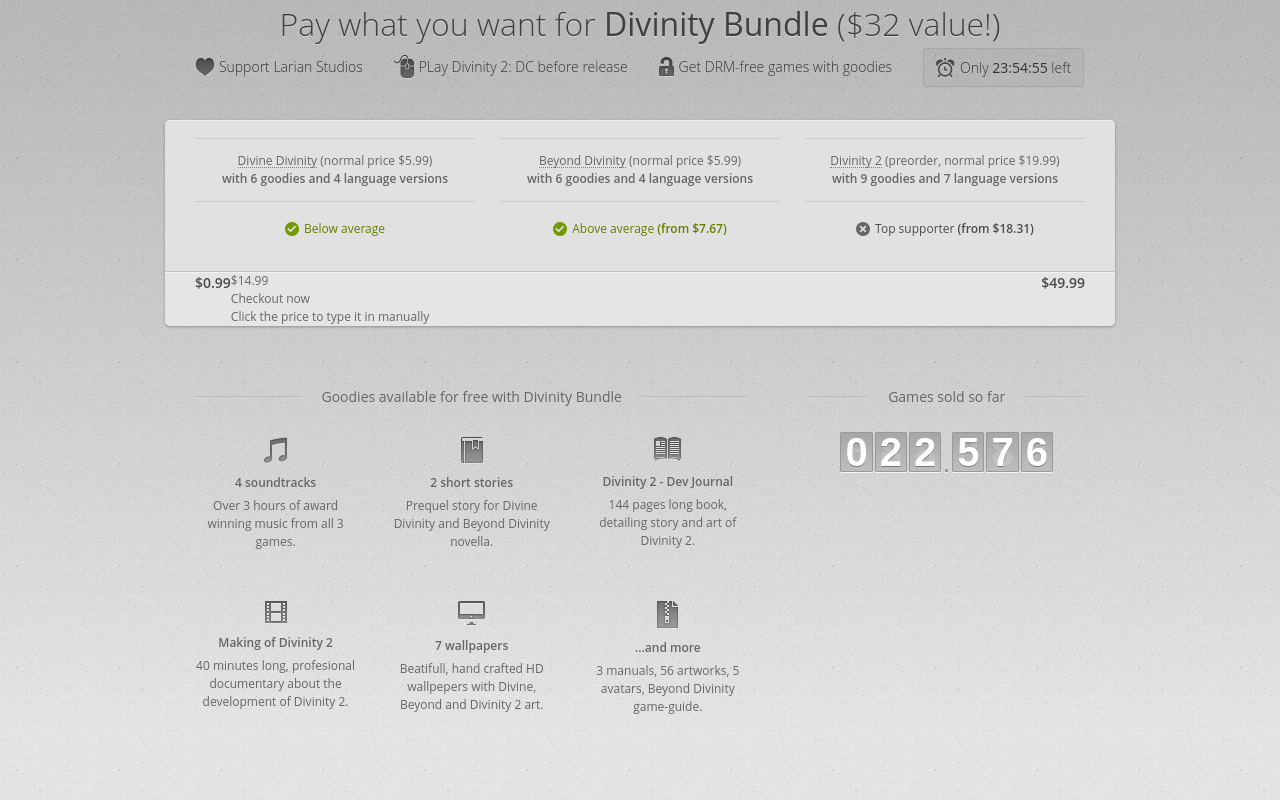
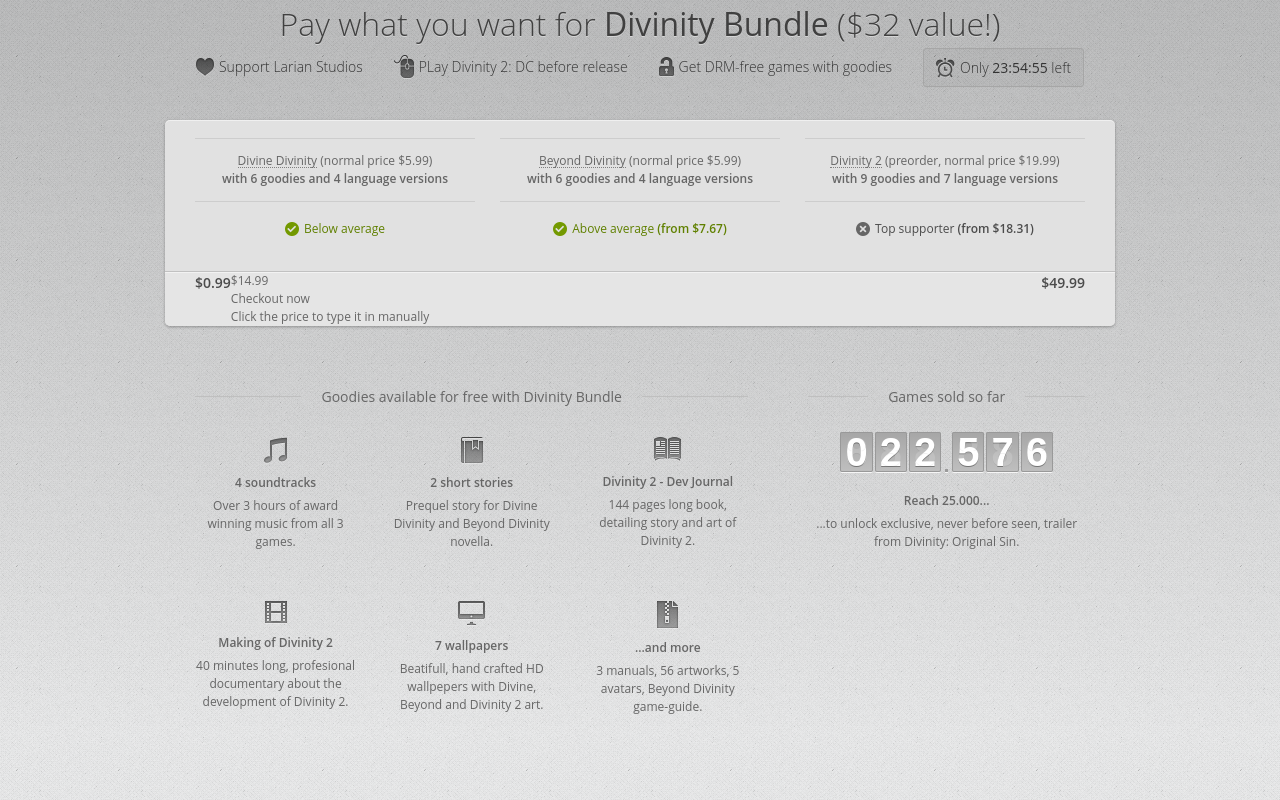
Before and after one commit to abderrahmane-tj/gog-front-end-task, a React (Create React App) app: page / in a window 1280 px wide. Built offline with nearby package versions, Linux system fonts and the light colour scheme.

Commit message:
add In Progress

```diff
--- a/src/scripts/components/Goals.jsx
+++ b/src/scripts/components/Goals.jsx
@@ -14,6 +14,10 @@ export default function Goals() {
           <div className="digit">6</div>
         </div>
       </div>
+      <div className="in-progress">
+        <div className="short">Reach 25.000...</div>
+        <div className="description">...to unlock exclusive, never before seen, trailer from Divinity: Original Sin.</div>
+      </div>
     </div>
   );
 }
--- a/src/styles/_bottom.scss
+++ b/src/styles/_bottom.scss
@@ -107,3 +107,7 @@
   box-shadow: 0 1px 0 0 #f6f6f6;
   display: table-cell;
 }
+
+.in-progress {
+  margin-top: 20px;
+}
--- a/src/styles/app.css
+++ b/src/styles/app.css
@@ -236,3 +236,6 @@ body {
   background: #9b9b9b;
   box-shadow: 0 1px 0 0 #f6f6f6;
   display: table-cell; }
+
+.in-progress {
+  margin-top: 20px; }
```
